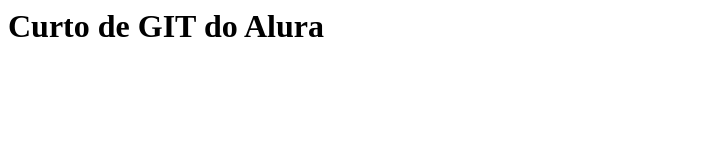
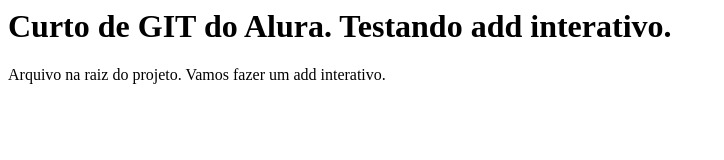
Before and after one commit to vinipitta/git-alura, a plain HTML site: page index.html in a window 1280 px wide. Shown: the whole page, without its empty margins (0-724 px from the left). Drawn offline with Linux system fonts and the light colour scheme.

Commit message:
modo interativo não funcionou

```diff
--- a/index.html
+++ b/index.html
@@ -1,5 +1,8 @@
 <html>
     <body>
-        <h1>Curto de GIT do Alura</h1>
+        <h1>Curto de GIT do Alura. Testando add interativo.</h1>
+        <p>
+            Arquivo na raiz do projeto. Vamos fazer um add interativo.
+        </p>
     </body>
 </html>
```
Also changed, not shown: subpasta/sub.html (+3 -1 lines).
